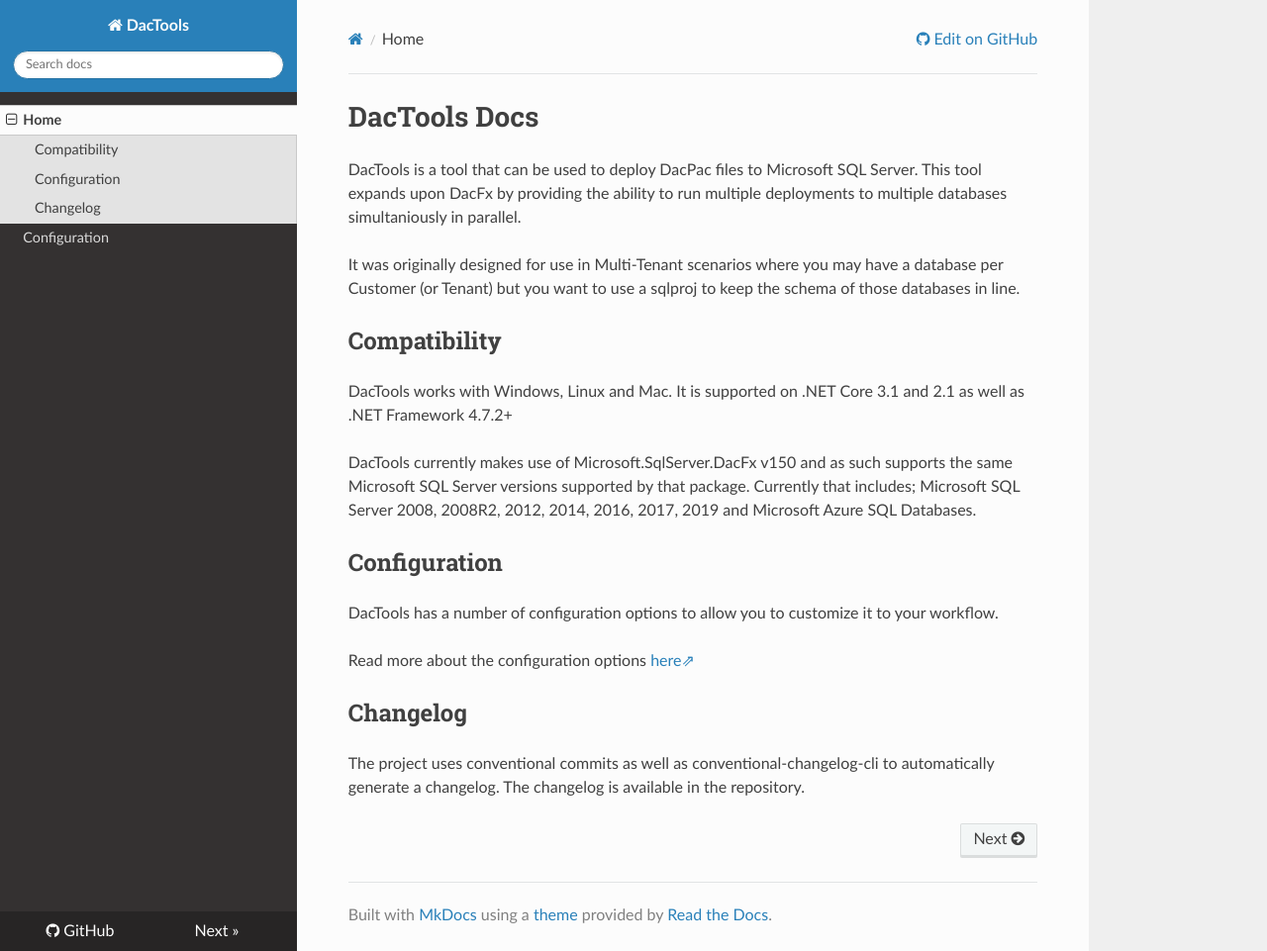
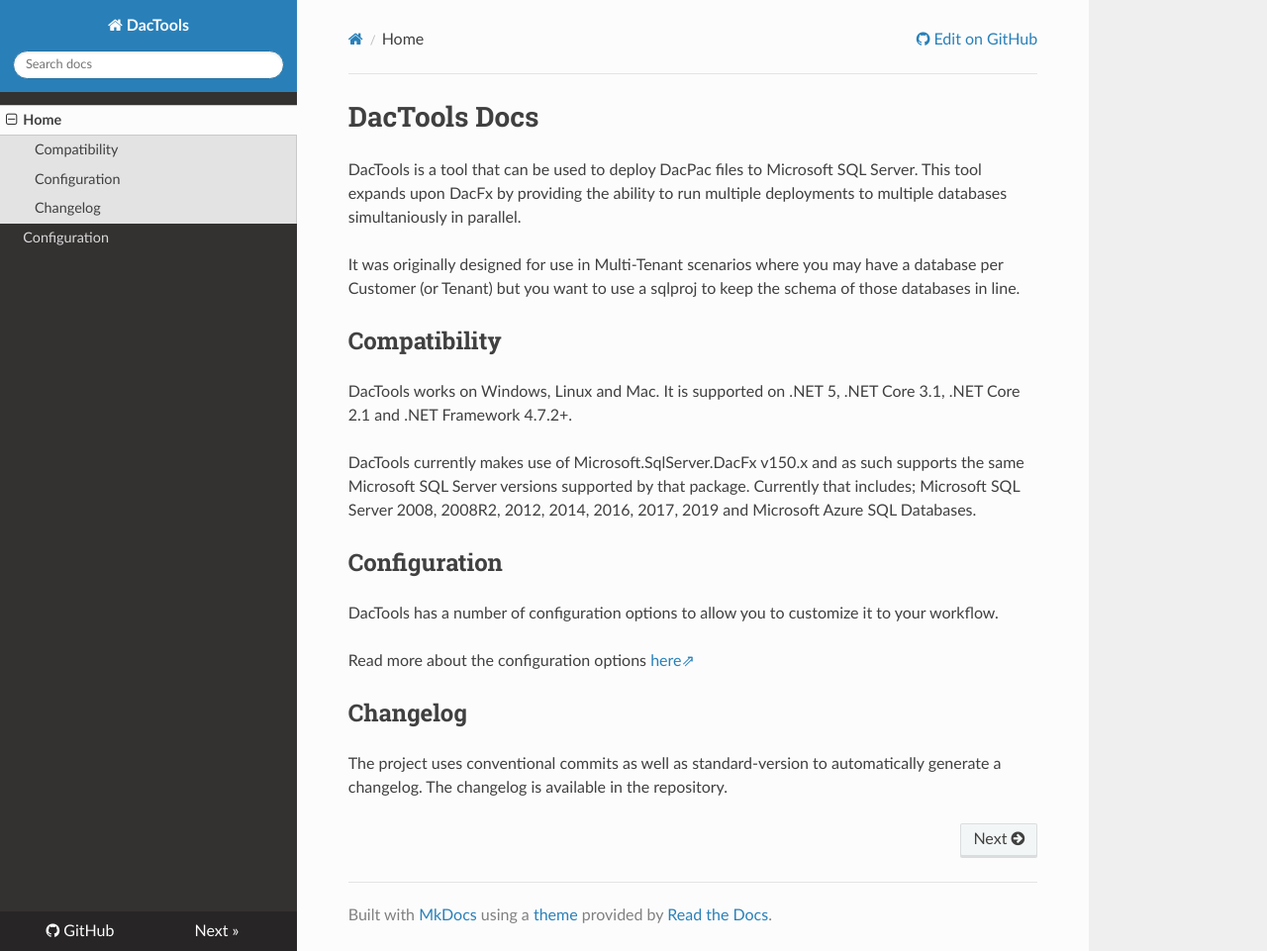
Before and after one commit to DrBarnabus/DacTools, an MkDocs documentation site: the page built from docs/index.md, in a window 1280 px wide and 961 px high. Shown: the whole window at 99% size. Built offline with MkDocs 1.6.1, drawn with Linux system fonts in a browser that asks for light colours; nearby versions of some CDN libraries; old or Windows-style settings are respelled for this version of MkDocs.

```diff
--- a/docs/index.md
+++ b/docs/index.md
@@ -5,9 +5,9 @@ It was originally designed for use in Multi-Tenant scenarios where you may have
 
 ## Compatibility
 
-DacTools works with Windows, Linux and Mac. It is supported on .NET Core 3.1 and 2.1 as well as .NET Framework 4.7.2+
+DacTools works on Windows, Linux and Mac. It is supported on .NET 5, .NET Core 3.1, .NET Core 2.1 and .NET Framework 4.7.2+.
 
-DacTools currently makes use of Microsoft.SqlServer.DacFx v150 and as such supports the same Microsoft SQL Server versions supported by that package. Currently that includes; Microsoft SQL Server 2008, 2008R2, 2012, 2014, 2016, 2017, 2019 and Microsoft Azure SQL Databases.
+DacTools currently makes use of Microsoft.SqlServer.DacFx v150.x and as such supports the same Microsoft SQL Server versions supported by that package. Currently that includes; Microsoft SQL Server 2008, 2008R2, 2012, 2014, 2016, 2017, 2019 and Microsoft Azure SQL Databases.
 
 ## Configuration
 
@@ -17,4 +17,4 @@ Read more about the configuration options [here⇗](configuration.md)
 
 ## Changelog
 
-The project uses conventional commits as well as conventional-changelog-cli to automatically generate a changelog. The changelog is available in the repository.
+The project uses conventional commits as well as standard-version to automatically generate a changelog. The changelog is available in the repository.
```
Also changed, not shown: README.md (+2 -2 lines), docs/configuration.md (+7 -1 lines).
